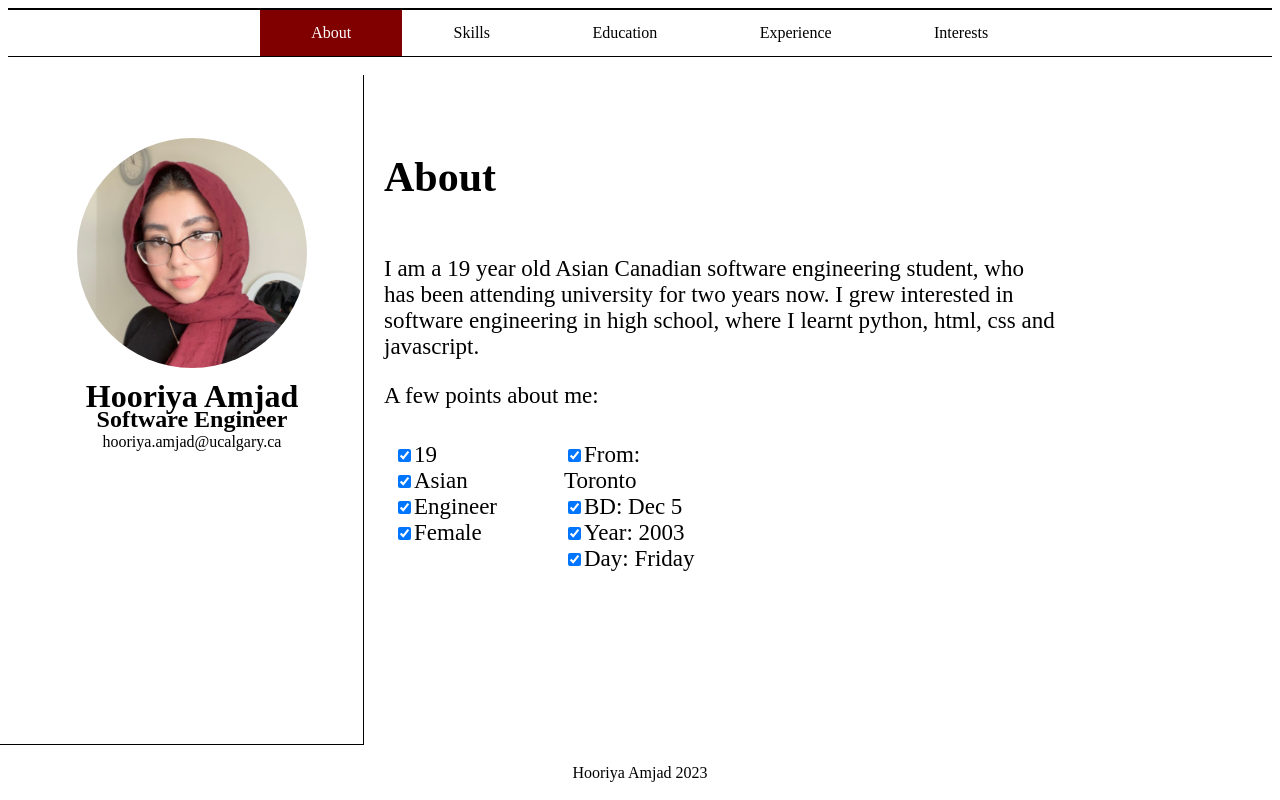
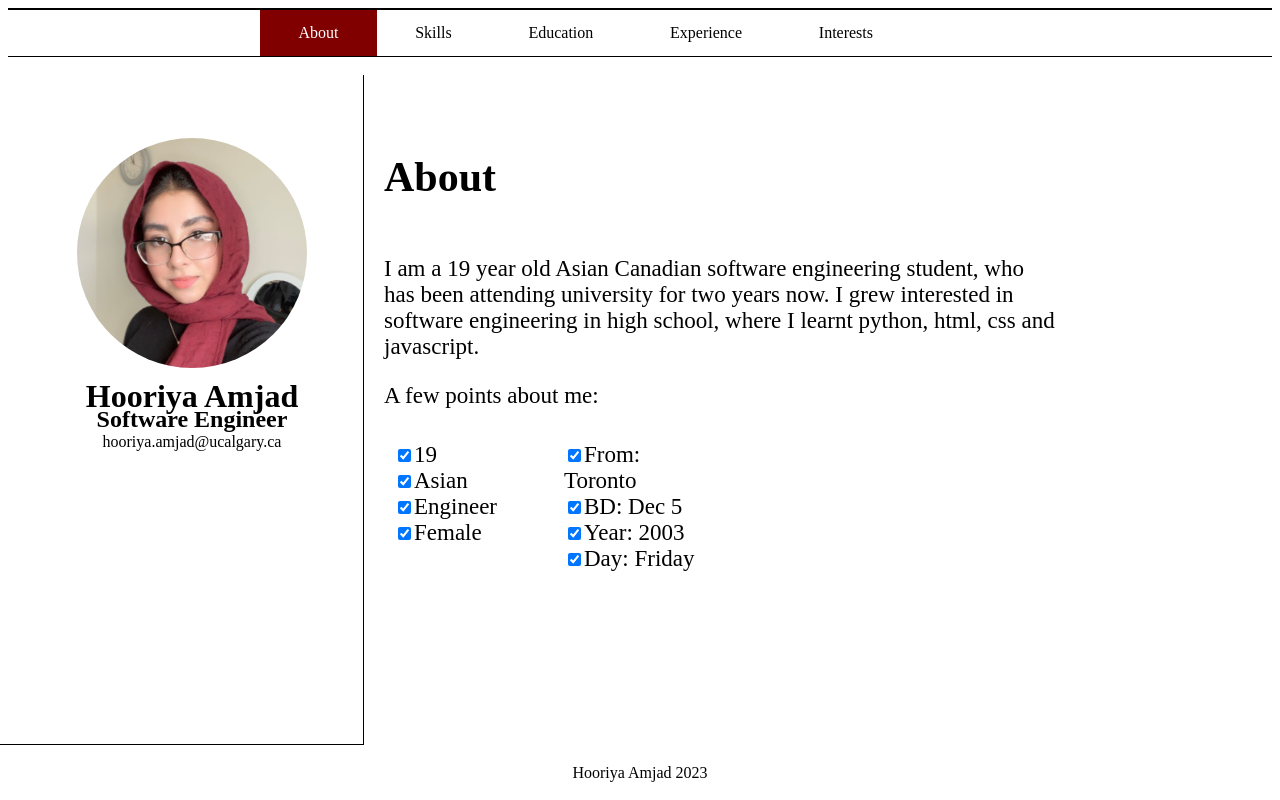
Before and after one commit to hooriyaamjad/hooriyaamjad.github.io, a plain HTML site: page index.html in a window 1280 px wide. Drawn offline with Linux system fonts and the light colour scheme; a web font is replaced by a local one.

Commit message:
Update style.css

```diff
--- a/style.css
+++ b/style.css
@@ -196,7 +196,7 @@ li.b {
     display: block;
     color: black;
     text-align: center;
-    padding: 14px 4vw;
+    padding: 14px 3vw;
     text-decoration: none;
 }
 
```
